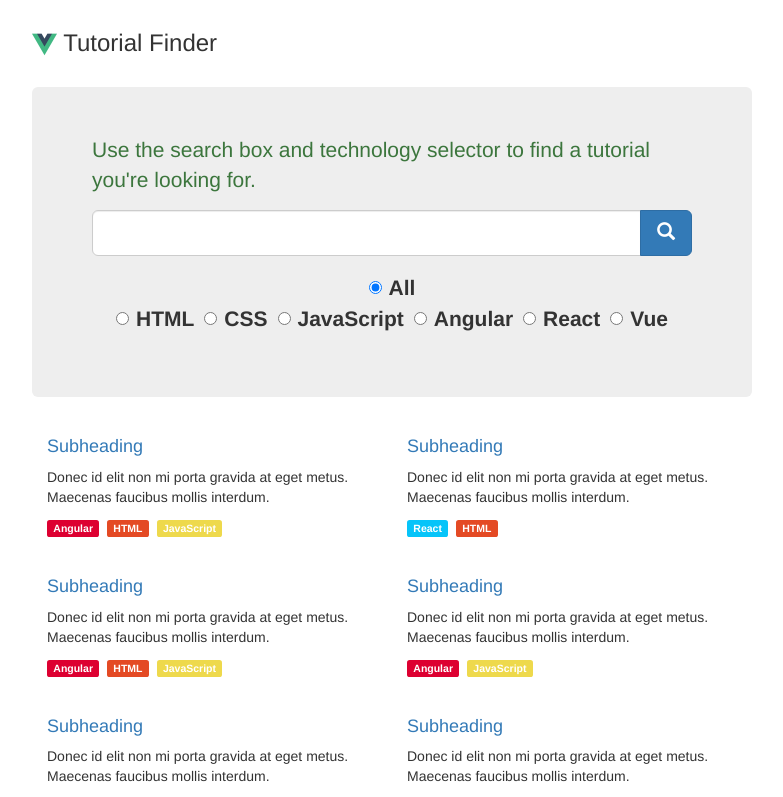
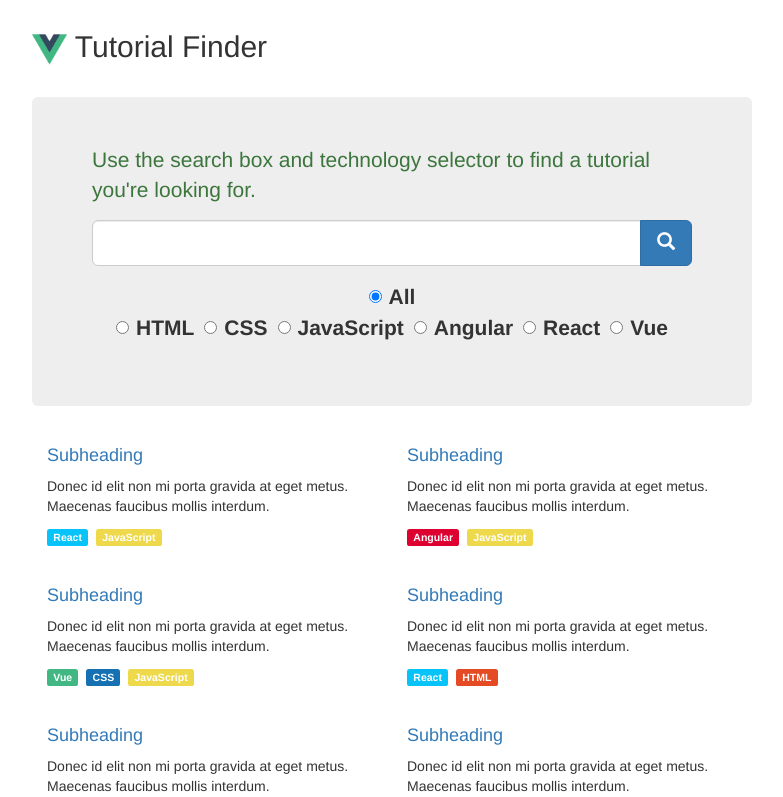
Before and after one commit to joezimjs/Vue-Tutorial-Search-Example, a Vue app: page / in a window 1280 px wide. Shown: the top 797 px of the page, without its empty margins (248-1031 px from the left). Built offline with nearby package versions, Linux system fonts and the light colour scheme.

Commit message:
Moved Filtering to separate component, removed randomization, moved pairing to utility file/function

```diff
--- a/src/components/App.vue
+++ b/src/components/App.vue
@@ -2,52 +2,14 @@
   <div class="container">
 
     <div class="header clearfix">
-      <h3><img src="../assets/logo.png" width=25> Tutorial Finder</h3>
+      <h2><img src="../assets/logo.png" width=35> Tutorial Finder</h2>
     </div>
 
-    <div class="jumbotron">
-      <p class="text-success">Use the search box and technology selector to find a tutorial you're looking for.</p>
-      <div class="form-group input-group">
-        <input type="search" class="form-control input-lg">
-        <span class="input-group-btn">
-          <button class="btn btn-primary btn-lg" type="button"><span class="glyphicon glyphicon-search" aria-hidden="true"></span></button>
-        </span>
-      </div>
-      <p class="form-group text-center tech-options">
-        <label class="radio-inline">
-          <input type="radio" name="tech" checked>
-          <strong>All</strong>
-        </label><br>
-        <label class="radio-inline">
-          <input type="radio" name="tech">
-          <strong>HTML</strong>
-        </label>
-        <label class="radio-inline">
-          <input type="radio" name="tech">
-          <strong>CSS</strong>
-        </label>
-        <label class="radio-inline">
-          <input type="radio" name="tech">
-          <strong>JavaScript</strong>
-        </label>
-        <label class="radio-inline">
-          <input type="radio" name="tech">
-          <strong>Angular</strong>
-        </label>
-        <label class="radio-inline">
-          <input type="radio" name="tech">
-          <strong>React</strong>
-        </label>
-        <label class="radio-inline">
-          <input type="radio" name="tech">
-          <strong>Vue</strong>
-        </label>
-      </p>
-    </div>
+    <Filters />
 
     <div class="content">
       <div class="row" v-for="pair in pairedItems">
-        <tutorial v-for="item in pair" :item="item" :key="item.url" />
+        <Tutorial v-for="item in pair" :item="item" :key="item.url" />
       </div>
     </div>
 
@@ -59,40 +21,16 @@
 </template>
 
 <script>
-import store from '../store.js'
 import Tutorial from './Tutorial'
+import Filters from './Filters'
+import pair from '../utilities/pair'
 
 export default {
   name: 'app',
-  components: { Tutorial },
+  components: { Tutorial, Filters },
   computed: {
     pairedItems: function () {
-      let pairs = [],
-        pair = [],
-        tutorials = this.$store.state.tutorials
-
-      tutorials.sort(() => this.getRandomInt(-1,1))
-      tutorials.forEach((val, index) => {
-        if (index % 2 === 0) {
-          pair = [val]
-        } else {
-          pair.push(val)
-          pairs.push(pair)
-        }
-
-        if (index % 2 === 0 && index + 1 === tutorials.length) {
-          pairs.push(pair)
-        }
-      })
-
-      return pairs
-    }
-  },
-  methods: {
-    getRandomInt: function (min, max) {
-      min = Math.ceil(min);
-      max = Math.floor(max + 1);
-      return Math.floor(Math.random() * (max - min)) + min;
+      return pair(this.$store.state.tutorials)
     }
   }
 }
@@ -101,9 +39,6 @@
 <style scoped>
   .container {
     max-width: 750px;
-  }
-  input[type=radio] {
-    height: 21px;
   }
   .footer {
     padding: 15px;
--- /dev/null
+++ b/src/components/Filters.vue
@@ -0,0 +1,53 @@
+<template>
+  <div class="jumbotron">
+    <p class="text-success">Use the search box and technology selector to find a tutorial you're looking for.</p>
+    <div class="form-group input-group">
+      <input type="search" class="form-control input-lg">
+      <span class="input-group-btn">
+        <button class="btn btn-primary btn-lg" type="button"><span class="glyphicon glyphicon-search" aria-hidden="true"></span></button>
+      </span>
+    </div>
+    <p class="form-group text-center tech-options">
+      <label class="radio-inline">
+        <input type="radio" name="tech" checked>
+        <strong>All</strong>
+      </label><br>
+      <label class="radio-inline">
+        <input type="radio" name="tech">
+        <strong>HTML</strong>
+      </label>
+      <label class="radio-inline">
+        <input type="radio" name="tech">
+        <strong>CSS</strong>
+      </label>
+      <label class="radio-inline">
+        <input type="radio" name="tech">
+        <strong>JavaScript</strong>
+      </label>
+      <label class="radio-inline">
+        <input type="radio" name="tech">
+        <strong>Angular</strong>
+      </label>
+      <label class="radio-inline">
+        <input type="radio" name="tech">
+        <strong>React</strong>
+      </label>
+      <label class="radio-inline">
+        <input type="radio" name="tech">
+        <strong>Vue</strong>
+      </label>
+    </p>
+  </div>
+</template>
+
+<script>
+export default {
+  name: 'filters',
+}
+</script>
+
+<style scoped>
+  input[type=radio] {
+    height: 21px;
+  }
+</style>
--- /dev/null
+++ b/src/utilities/pair.js
@@ -0,0 +1,19 @@
+export default function (list) {
+      let pairedList = [],
+        pair = []
+
+      list.forEach((val, index) => {
+        if (index % 2 === 0) {
+          pair = [val]
+        } else {
+          pair.push(val)
+          pairedList.push(pair)
+        }
+
+        if (index % 2 === 0 && index + 1 === list.length) {
+          pairedList.push(pair)
+        }
+      })
+
+      return pairedList
+    }
```
